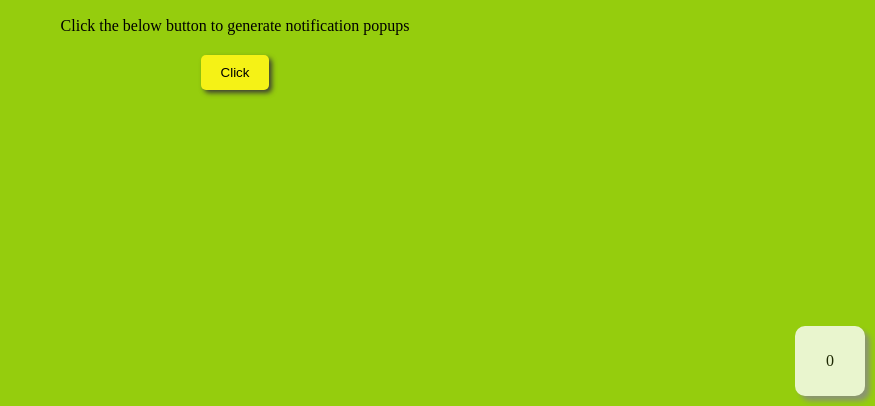
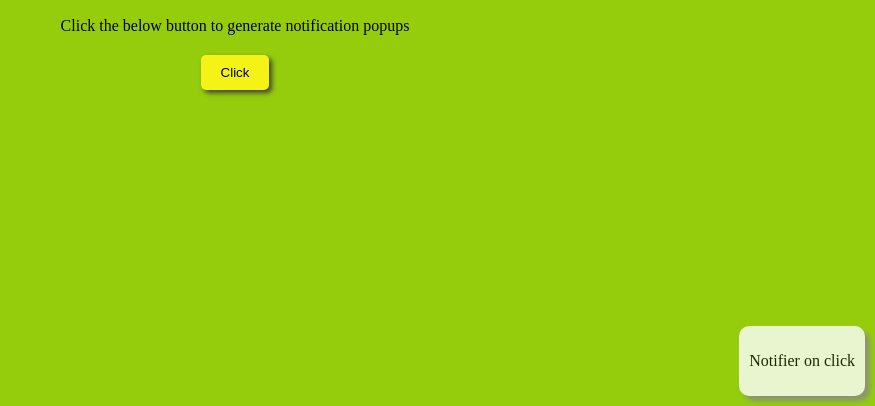
Before and after one commit to ramanathanMuthuraman/Notifier, a plain HTML site: page index.html in a window 1280 px wide. Both pictures are taken after a click on the button "Click". Shown: the part 394-800 px from the top of the page, without its empty margins (405-1280 px from the left). Drawn offline with Linux system fonts and the light colour scheme.

Commit message:
initial push

```diff
--- a/css/notifier.css
+++ b/css/notifier.css
@@ -80,9 +80,7 @@ html,body{
 	padding: 10px;
 	border-radius: 10px;
 	box-shadow: 5px 5px 5px #888888;
-	width:50px;
 	height:50px;
-	text-overflow: ellipsis;
 	display: -webkit-flex;
 	display: -ms-flexbox;
 	display: flex;
@@ -93,7 +91,7 @@ html,body{
 	-ms-flex-align: center;
 	align-items: center;
 	overflow: hidden;
-	white-space: nowrap;
+	word-wrap: break-word;
 	-webkit-animation-name: show-hide;
 	animation-name: show-hide;
     -webkit-animation-duration: 3s;
--- a/index.html
+++ b/index.html
@@ -18,7 +18,14 @@
         <script src="js/notifier.js"></script>
         <script type="text/javascript">
         var notifier = new Notifier({
-                actionElement: '#notifierBtn'
+                text: "Notifier on load"
+            });
+        </script>
+        <script type="text/javascript">
+            document.querySelector("#notifierBtn").addEventListener("click",function(){
+                var notifier = new Notifier({
+                    text: "Notifier on click"
+                });
             });
         </script>
 
--- a/js/notifier.js
+++ b/js/notifier.js
@@ -1,26 +1,39 @@
 (function() {
+	//Constructor method
     this.Notifier = function(param){
-    	document.querySelector(param.actionElement).addEventListener("click",generate.bind(this));
+    	//Create container, if it isn't already present in the document
+    	if(!document.querySelectorAll(".notifierArea").length){
     		var notifierArea =  document.createElement("div");
 			notifierArea.setAttribute("class", "notifierArea");
 			notifierArea.style.height =  window.innerHeight+"px";
 			document.getElementsByTagName("body")[0].appendChild(notifierArea);
     	}
+    	generate(param.text);
+
+    }
+    //el : The HTML element to bind the event for
+    //s  : The events string
+    //fn : The function to call on the occurence of any of the events specified
     this.addListenerMulti = function(el, s, fn) {
 	  var evts = s.split(' ');
 	  for (var i=0, iLen=evts.length; i<iLen; i++) {
 	    el.addEventListener(evts[i], remove, true);
 	  }
 	}
-    this.generate = function(){
+	//text : The text to be displayed in the popup
+    this.generate = function(text){
     	var notifierArea = document.querySelector(".notifierArea");
+    	var content = [].concat(text);
+    	for(var i=0;i<content.length;i++){
     		var newNotifier = document.createElement("div");
-		newNotifier.innerHTML = document.querySelectorAll(".notifierPopup").length;
+			newNotifier.innerHTML = content[i];
 			notifierArea.appendChild(newNotifier);
 			newNotifier.setAttribute("class", "notifierPopup");
 			addListenerMulti(newNotifier,"animationend webkitAnimationEnd oAnimationEnd MSAnimationEnd", remove);
+    	}
 
 	}
+	//Remove the notifier element
 	this.remove = function(){
 		 this.parentNode.removeChild(this);
 	}
```
Lines whose indentation alone changed are shown as unchanged.
